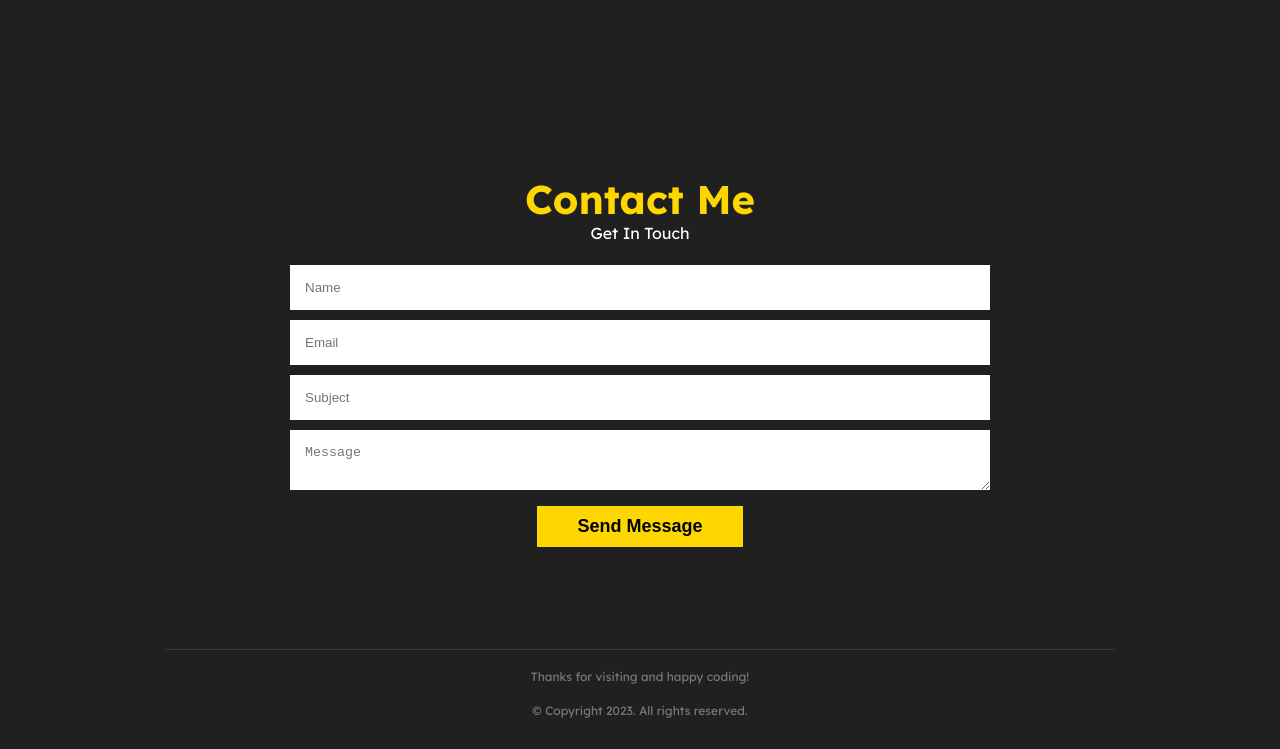
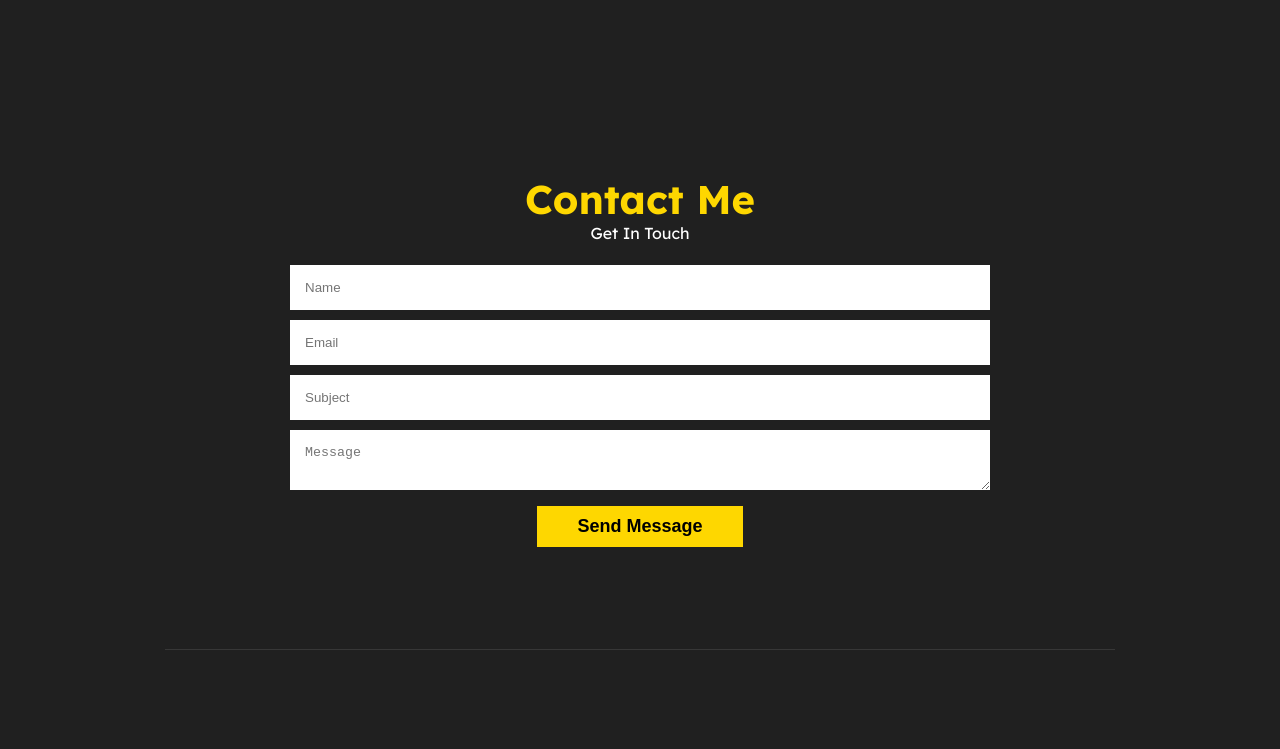
Before and after one commit to Hameem-590/Portfolio-website, a plain HTML site: page index.html in a window 1280 px wide. Shown: the part 2307-3056 px from the top of the page. After the commit the page ends 2998 px from the top, so only its background shows below. Drawn offline with nearby package versions, Linux system fonts and the light colour scheme.

Commit message:
Update index.html

```diff
--- a/index.html
+++ b/index.html
@@ -240,8 +240,6 @@
 
     <!-------------------------- Footer section -------------------------->
    <footer class="footer">
-    <small class="message">Thanks for visiting and happy coding!</small>
-    <small class="copyright">&copy; Copyright 2023. All rights reserved.</small>
    </footer>
 
 </body>
```
